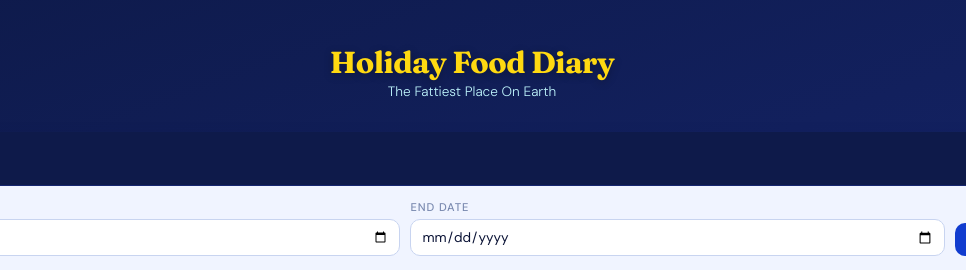
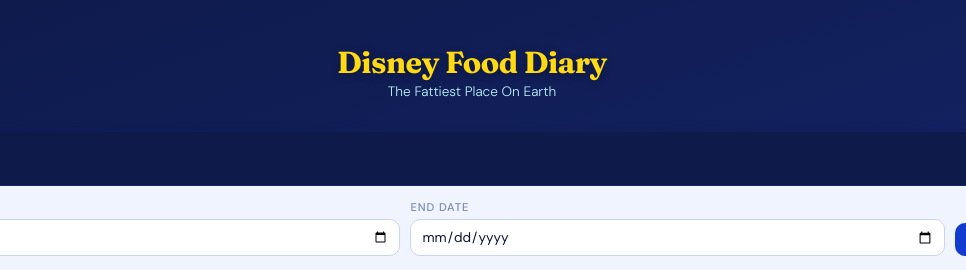
Before and after one commit to shatnerbassoon/holiday-food, a plain HTML site: page index.html in a window 1280 px wide. Shown: the top 277 px of the page, 168-1134 px from the left. Drawn offline with Linux system fonts and the light colour scheme.

Commit message:
Change heading

```diff
--- a/index.html
+++ b/index.html
@@ -745,7 +745,7 @@
     </svg>
 
     <div class="header-text">
-      <h1>Holiday Food Diary</h1>
+      <h1>Disney Food Diary</h1>
       <p>The Fattiest Place On Earth</p>
     </div>
 
```
